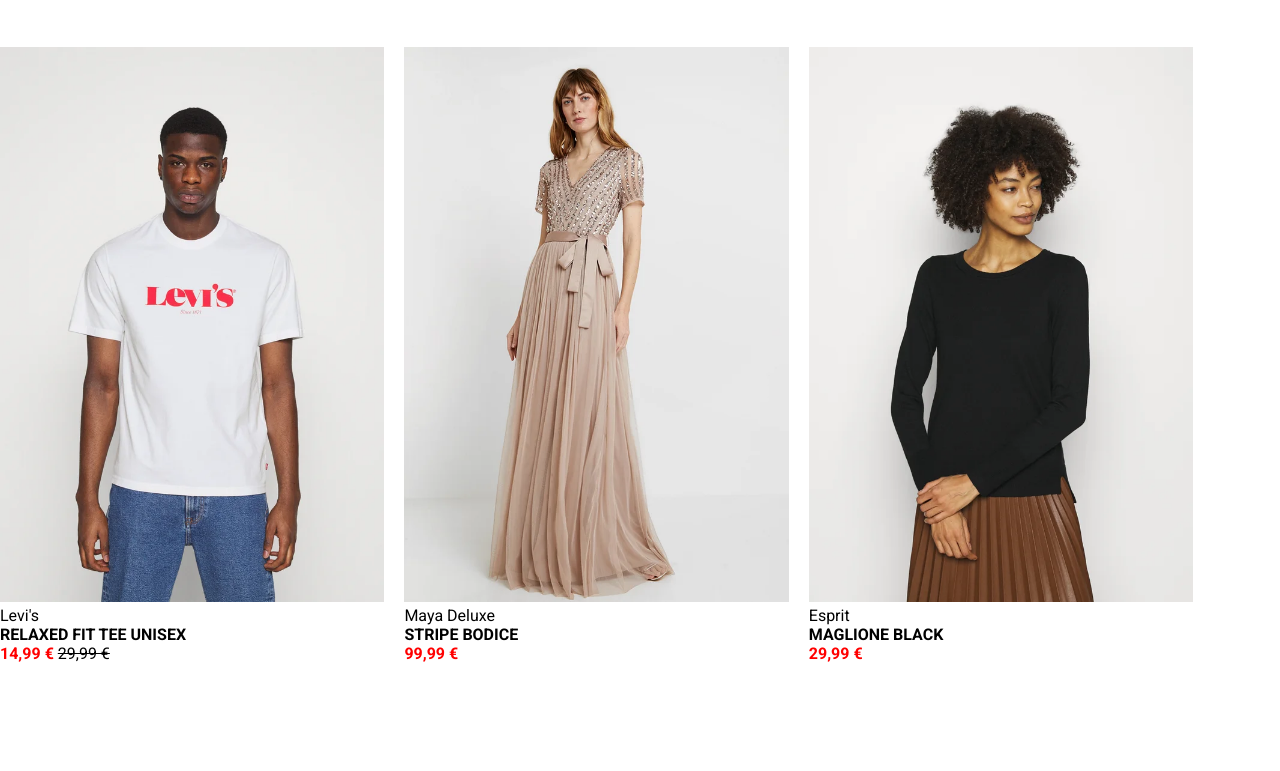
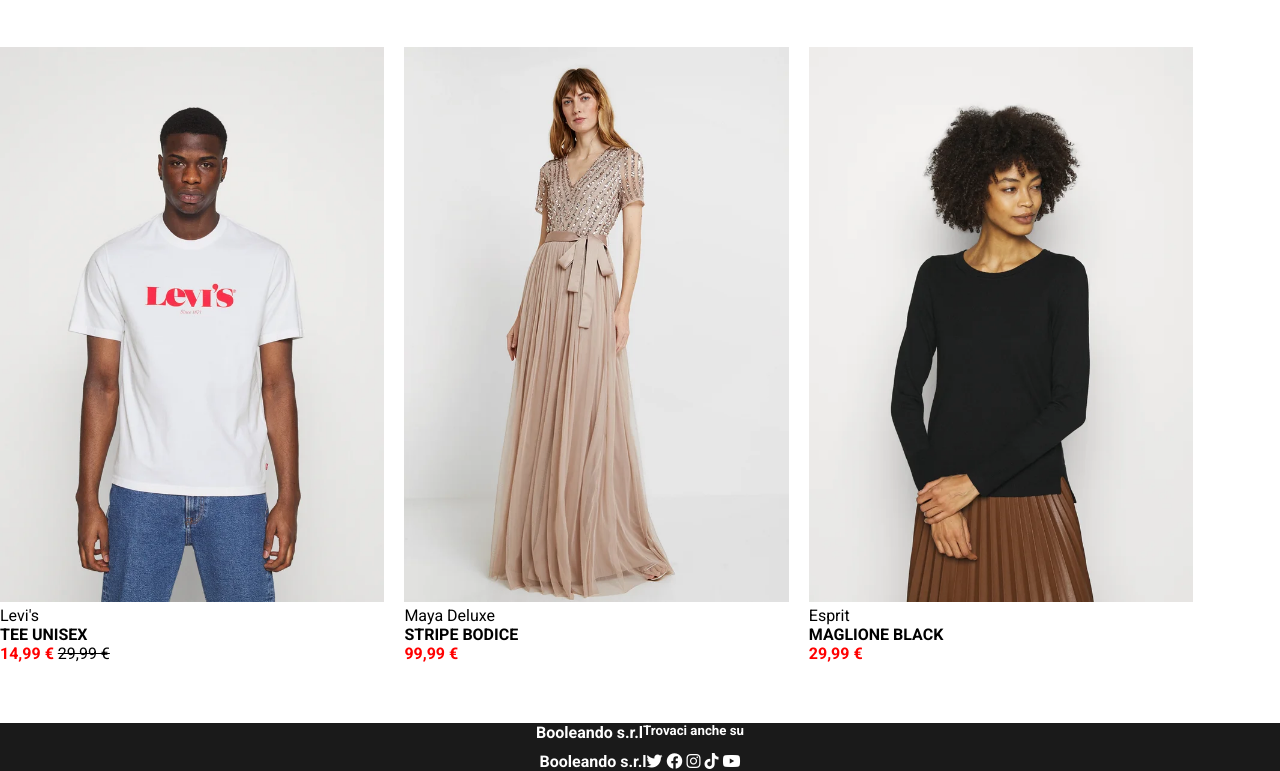
Before and after one commit to Skiotto93/html-css-boolando, a plain HTML site: page index.html in a window 1280 px wide. Shown: the part 729-1500 px from the top of the page. Before the commit the page ends 1392 px from the top, so only its background shows below. Drawn offline with Linux system fonts and the light colour scheme.

Commit message:
Aggiunto footer

```diff
--- a/index.html
+++ b/index.html
@@ -90,7 +90,7 @@
                     <span>Levi's</span>
                 </div>
                 <div>
-                    <span><strong>RELAXED FIT TEE UNISEX</strong></span>
+                    <span><strong>TEE UNISEX</strong></span>
                 </div>
                 <div>
                     <span class="netto">14,99 €</span>
@@ -124,7 +124,30 @@
         </div>
     </main>
     <footer>
-
+        <div class="footer-top">
+            <div class="container row">
+                <div>
+                    <h4>Booleando s.r.l</h4>
+                </div>
+                <div>
+                    <h5>Trovaci anche su</h5>
+                </div>
+            </div>
+        </div>
+        <div class="footer-bottom">
+            <div class="container row">
+                <div>
+                    <h4>Booleando s.r.l</h4>
+                </div>
+                <div>
+                    <i class="fa-brands fa-twitter"></i>
+                    <i class="fa-brands fa-facebook"></i>
+                    <i class="fa-brands fa-instagram"></i>
+                    <i class="fa-brands fa-tiktok"></i>
+                    <i class="fa-brands fa-youtube"></i>
+                </div>
+            </div>
+        </div>
     </footer>
 </body>
 </html>
--- a/style.css
+++ b/style.css
@@ -14,6 +14,14 @@ body {
     font-family: 'Roboto', sans-serif;
 }
 
+.netto {
+    color: red;
+    font-weight: bold;
+}
+
+.lordo {
+    text-decoration: line-through;
+}
 /*---------------
     COMMON
 ---------------*/
@@ -87,15 +95,21 @@ header {
     width: 100%;
 }
 
-.netto {
-    color: red;
-    font-weight: bold;
-}
 
-.lordo {
-    text-decoration: line-through;
-}
 
 /*---------------
     FOOTER
 ---------------*/
+footer {
+    background-color: #1a1a1a;
+    margin-top: 60px;
+    max-height: 150px;
+}
+
+.footer-top, .footer-bottom {
+    display: flex;
+    justify-content: space-between;
+    text-align: center;
+    color: #fff;
+    margin-top: 10px;
+}
```
